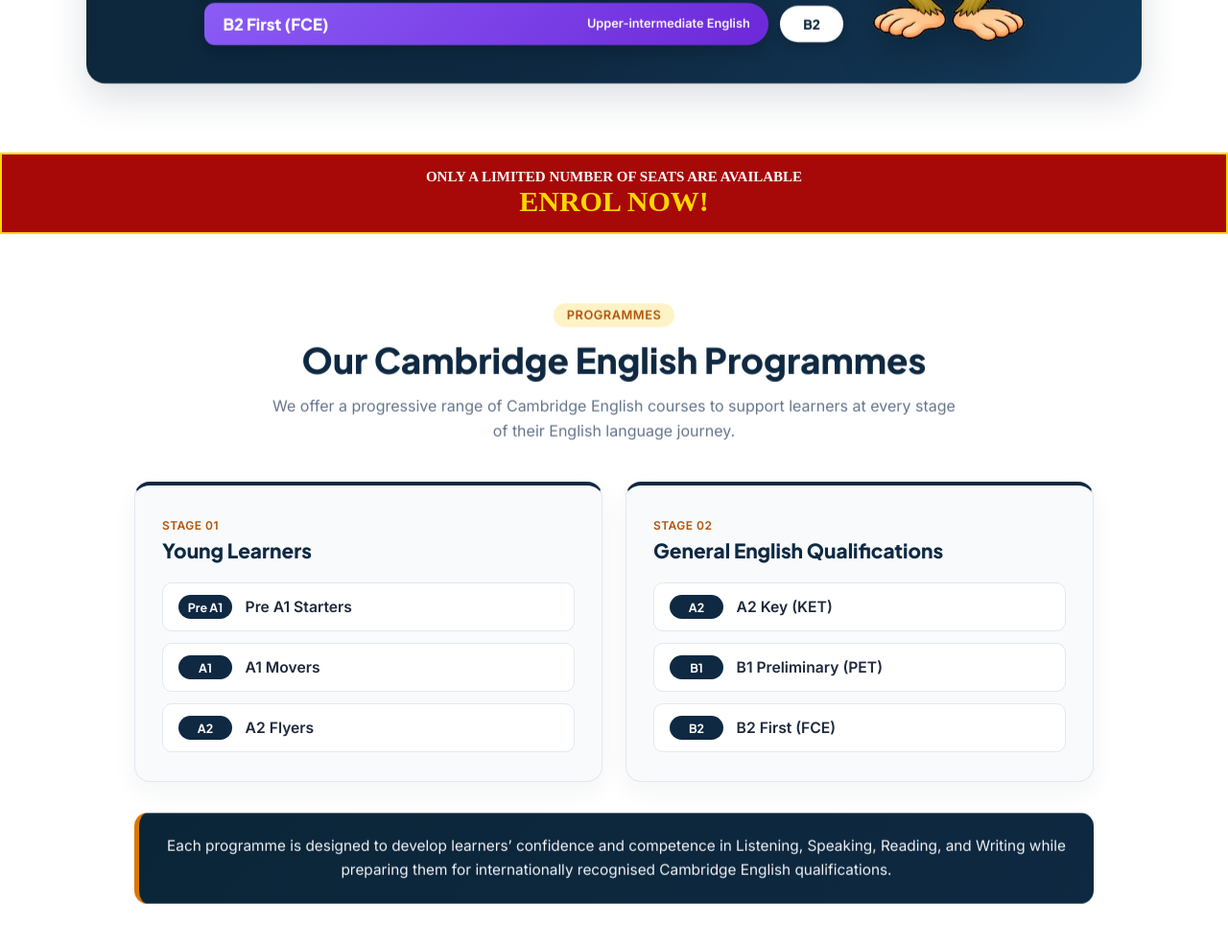
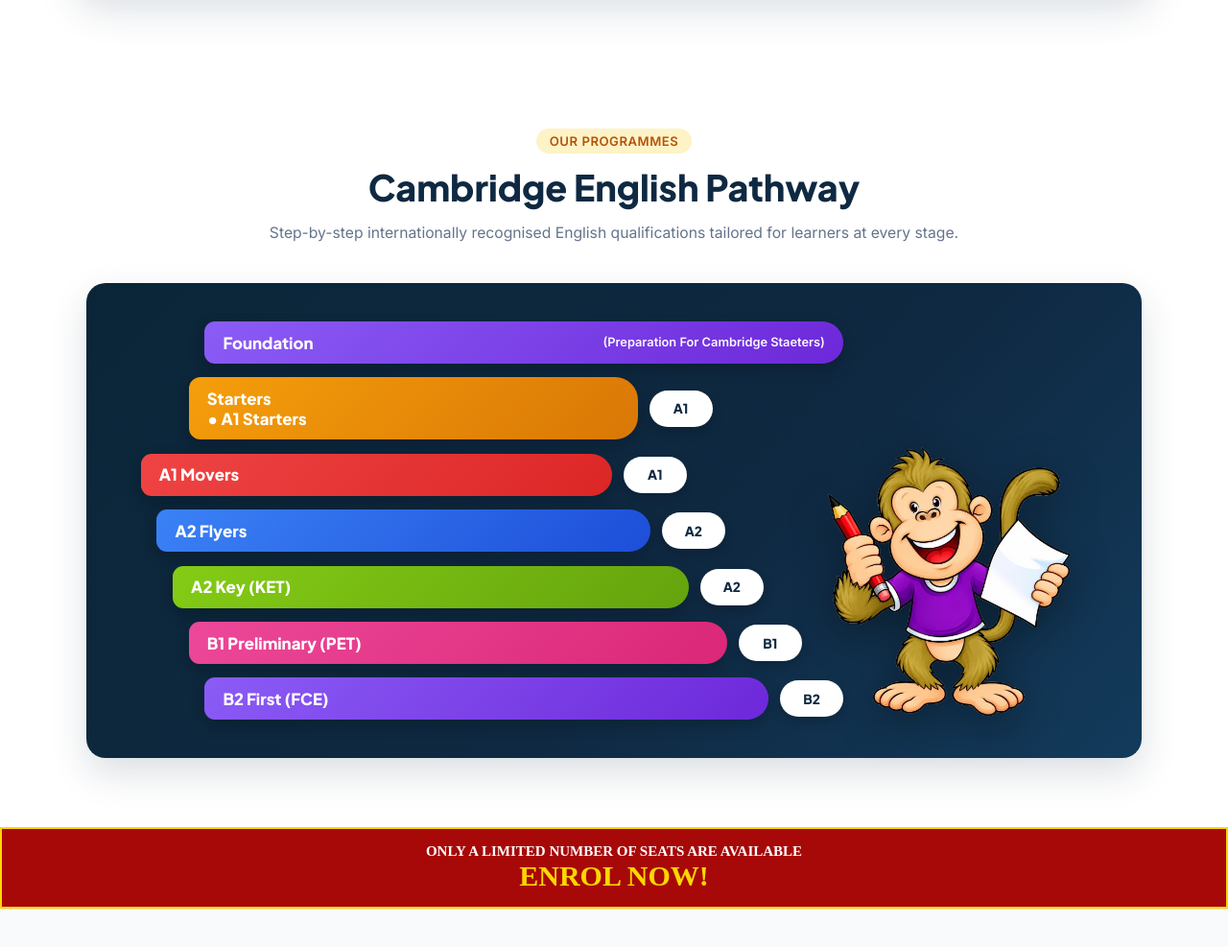
Before and after one commit to agentceylon3-ops/cambridge, a plain HTML site: page index.html in a window 1280 px wide. Shown: the part 3453-4440 px from the top of the page at 96% size. Drawn offline with Linux system fonts and the light colour scheme.

Commit message:
Add files via upload

```diff
--- a/index.html
+++ b/index.html
@@ -3,7 +3,7 @@
 <head>
   <meta charset="UTF-8" />
   <meta name="viewport" content="width=device-width, initial-scale=1.0" />
-  <title>Cambridge Education Center </title>
+  <title>Cambridge Education Centre </title>
   <!-- Google Fonts: Plus Jakarta Sans & Inter -->
   <link rel="preconnect" href="https://fonts.googleapis.com">
   <link rel="preconnect" href="https://fonts.gstatic.com" crossorigin>
@@ -2497,6 +2497,24 @@ Our goal is to make every learner a confident and effective English communicator
       <!-- Closing Statement (සිංහලෙන්) -->
 
         <img src="short.jpeg" alt="short" style="width: 100%; border-radius: 10px;">
+        <style>
+          .row img{
+            width: 50%;
+            height: auto;
+            object-fit: contain;
+          }
+        </style>
+
+        <div class="row" style="display: flex; gap: 10px;">
+          <img src="r1.jpg" alt="">
+          <img src="r2.jpeg" alt="">
+        </div>
+
+        <br>
+        <div>
+        <h2 style="text-align: center;">Our Exam Provider</h2>
+        <p style="text-align: center;">International Examination Services (IEL) <br> Contact - 071 203 2371</p>
+     </div>
 
     </div>
   </section>
@@ -2515,7 +2533,7 @@ Our goal is to make every learner a confident and effective English communicator
         <div class="cam-reg-details">
           <div class="cam-reg-item">
             <span class="cam-reg-label">Venue </span>
-            <strong class="cam-reg-value">Instar Higher Education Center - අකුරැස්ස</strong>
+            <strong class="cam-reg-value">Instar Higher Education Centre - අකුරැස්ස</strong>
           </div>
 
           <div class="cam-reg-item">
@@ -2557,20 +2575,29 @@ Our goal is to make every learner a confident and effective English communicator
       <div class="cam-prog-board cam-reveal">
         <!-- Step-by-Step Ladder (Top to Bottom: Starters -> B2 First (FCE)) -->
         <div class="cam-prog-ladder">
+
+          <!-- 6: B2 First (FCE) -->
+          <div class="cam-prog-step cam-step-6">
+            <div class="cam-prog-ribbon cam-ribbon-fce">
+              <span class="cam-prog-name">Foundation</span>
+           <span class="cam-prog-desc">(Preparation For Cambridge Staeters)</span>
+            </div>
+            <!-- <div class="cam-prog-pill">B2</div> -->
+          </div>
           <!-- 1: Starters / Pre A1 Starters -->
           <div class="cam-prog-step cam-step-1">
             <div class="cam-prog-ribbon cam-ribbon-starters">
-              <span class="cam-prog-name">Starters <br> • Pre A1 Starters</span>
-              <span class="cam-prog-desc">Young Learners</span>
+              <span class="cam-prog-name">Starters <br> •  A1 Starters</span>
+
             </div>
-            <div class="cam-prog-pill">Pre A1</div>
+            <div class="cam-prog-pill"> A1</div>
           </div>
 
           <!-- 2: A1 Movers -->
           <div class="cam-prog-step cam-step-2">
             <div class="cam-prog-ribbon cam-ribbon-movers">
               <span class="cam-prog-name">A1 Movers</span>
-              <span class="cam-prog-desc">Young Learners</span>
+              <!-- <span class="cam-prog-desc">Young Learners</span> -->
             </div>
             <div class="cam-prog-pill">A1</div>
           </div>
@@ -2579,7 +2606,7 @@ Our goal is to make every learner a confident and effective English communicator
           <div class="cam-prog-step cam-step-3">
             <div class="cam-prog-ribbon cam-ribbon-flyers">
               <span class="cam-prog-name">A2 Flyers</span>
-              <span class="cam-prog-desc">Young Learners</span>
+
             </div>
             <div class="cam-prog-pill">A2</div>
           </div>
@@ -2588,7 +2615,7 @@ Our goal is to make every learner a confident and effective English communicator
           <div class="cam-prog-step cam-step-4">
             <div class="cam-prog-ribbon cam-ribbon-ket">
               <span class="cam-prog-name">A2 Key (KET)</span>
-              <span class="cam-prog-desc">Basic independent English</span>
+
             </div>
             <div class="cam-prog-pill">A2</div>
           </div>
@@ -2597,7 +2624,7 @@ Our goal is to make every learner a confident and effective English communicator
           <div class="cam-prog-step cam-step-5">
             <div class="cam-prog-ribbon cam-ribbon-pet">
               <span class="cam-prog-name">B1 Preliminary (PET)</span>
-              <span class="cam-prog-desc">Intermediate English</span>
+
             </div>
             <div class="cam-prog-pill">B1</div>
           </div>
@@ -2606,7 +2633,7 @@ Our goal is to make every learner a confident and effective English communicator
           <div class="cam-prog-step cam-step-6">
             <div class="cam-prog-ribbon cam-ribbon-fce">
               <span class="cam-prog-name">B2 First (FCE)</span>
-              <span class="cam-prog-desc">Upper-intermediate English</span>
+
             </div>
             <div class="cam-prog-pill">B2</div>
           </div>
@@ -2627,74 +2654,7 @@ Our goal is to make every learner a confident and effective English communicator
   <h2 style="color: white; font-size: 15px; text-align: center; "> ONLY A LIMITED NUMBER OF SEATS ARE AVAILABLE <BR> <span style="color: gold; font-size: 30px;"> ENROL NOW! </span></BR></h2>
   </div>
 
-  <!-- OUR CAMBRIDGE ENGLISH PROGRAMMES START -->
-  <section class="cam-prog-list-sec" id="cambridge-programmes">
-    <div class="cam-pl-container">
-      <!-- Header -->
-      <div class="cam-pl-header cam-reveal">
-        <span class="cam-pl-tag">Programmes</span>
-        <h2 class="cam-pl-title">Our Cambridge English Programmes</h2>
-        <p class="cam-pl-lead">
-          We offer a progressive range of Cambridge English courses to support learners at every stage of their English language journey.
-        </p>
-      </div>
-
-      <!-- Two Category Cards -->
-      <div class="cam-pl-grid">
-        <!-- Card 1: Young Learners -->
-        <article class="cam-pl-card cam-reveal cam-reveal-delay-1">
-          <div class="cam-pl-card-top">
-            <span class="cam-pl-badge">Stage 01</span>
-            <h3 class="cam-pl-card-title">Young Learners</h3>
-          </div>
-          <ul class="cam-pl-items">
-            <li>
-              <span class="cam-pl-level">Pre A1</span>
-              <span class="cam-pl-course">Pre A1 Starters</span>
-            </li>
-            <li>
-              <span class="cam-pl-level">A1</span>
-              <span class="cam-pl-course">A1 Movers</span>
-            </li>
-            <li>
-              <span class="cam-pl-level">A2</span>
-              <span class="cam-pl-course">A2 Flyers</span>
-            </li>
-          </ul>
-        </article>
-
-        <!-- Card 2: General English Qualifications -->
-        <article class="cam-pl-card cam-reveal cam-reveal-delay-2">
-          <div class="cam-pl-card-top">
-            <span class="cam-pl-badge">Stage 02</span>
-            <h3 class="cam-pl-card-title">General English Qualifications</h3>
-          </div>
-          <ul class="cam-pl-items">
-            <li>
-              <span class="cam-pl-level">A2</span>
-              <span class="cam-pl-course">A2 Key (KET)</span>
-            </li>
-            <li>
-              <span class="cam-pl-level">B1</span>
-              <span class="cam-pl-course">B1 Preliminary (PET)</span>
-            </li>
-            <li>
-              <span class="cam-pl-level">B2</span>
-              <span class="cam-pl-course">B2 First (FCE)</span>
-            </li>
-          </ul>
-        </article>
-      </div>
-
-      <!-- Closing Note -->
-      <div class="cam-pl-closing cam-reveal">
-        <p class="cam-pl-closing-text">
-          Each programme is designed to develop learners’ confidence and competence in Listening, Speaking, Reading, and Writing while preparing them for internationally recognised Cambridge English qualifications.
-        </p>
-      </div>
-    </div>
-  </section>
-  <!-- OUR CAMBRIDGE ENGLISH PROGRAMMES END -->
+
 
 
   <!-- OUR NETWORK SECTION START -->
@@ -2938,7 +2898,7 @@ Our goal is to make every learner a confident and effective English communicator
       <!-- Bottom Bar with Home Artist Credit -->
       <div class="cam-footer-bottom">
         <p class="cam-footer-copy">
-          © 2026 Cambridge Study Centre. All rights reserved.
+         Copyright © 2026 Cambridge Collage of British English. All rights reserved.
         </p> <br>
         <p class="cam-footer-credit">
           Designed & Developed by <strong>Home Artist</strong> •
```
Also changed, not shown: r1.jpg (added), r2.jpeg (added), 1 other file.
